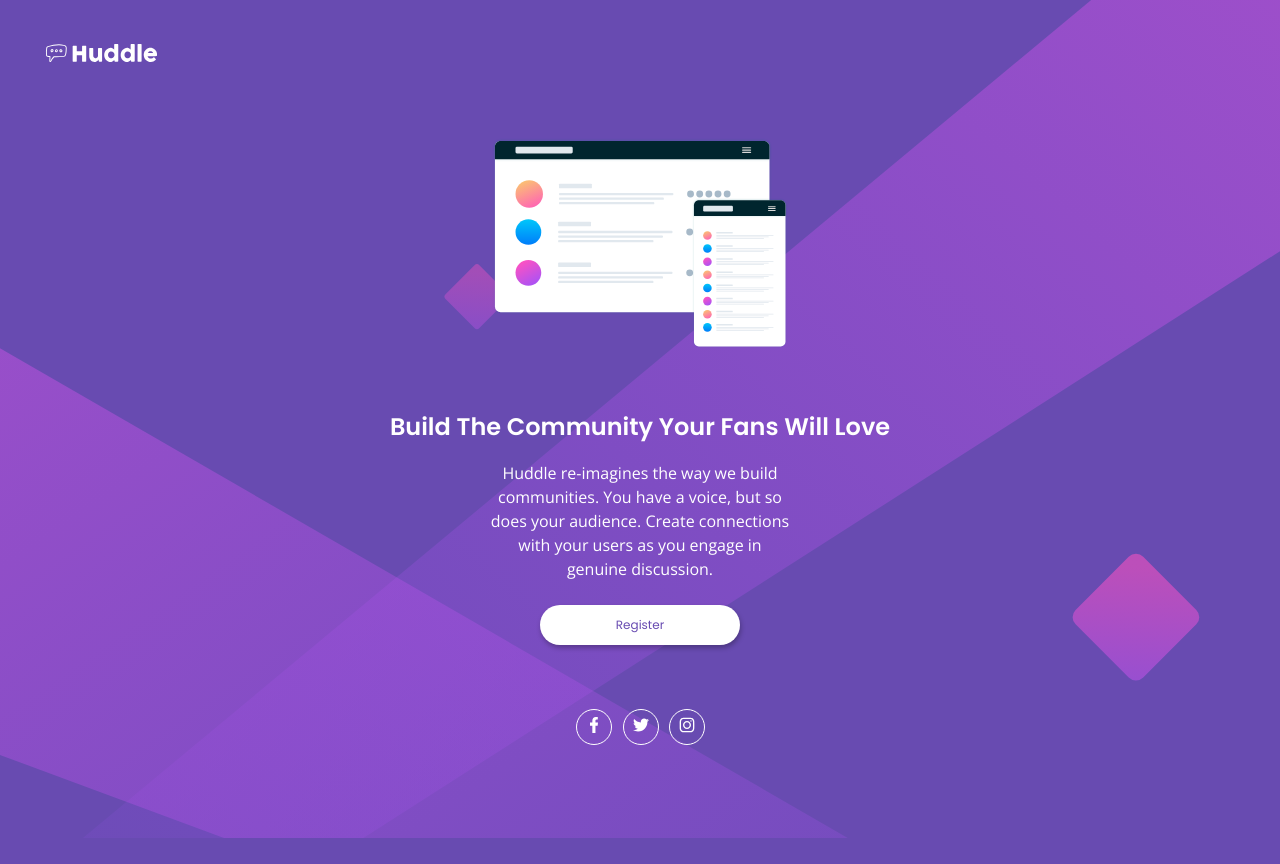
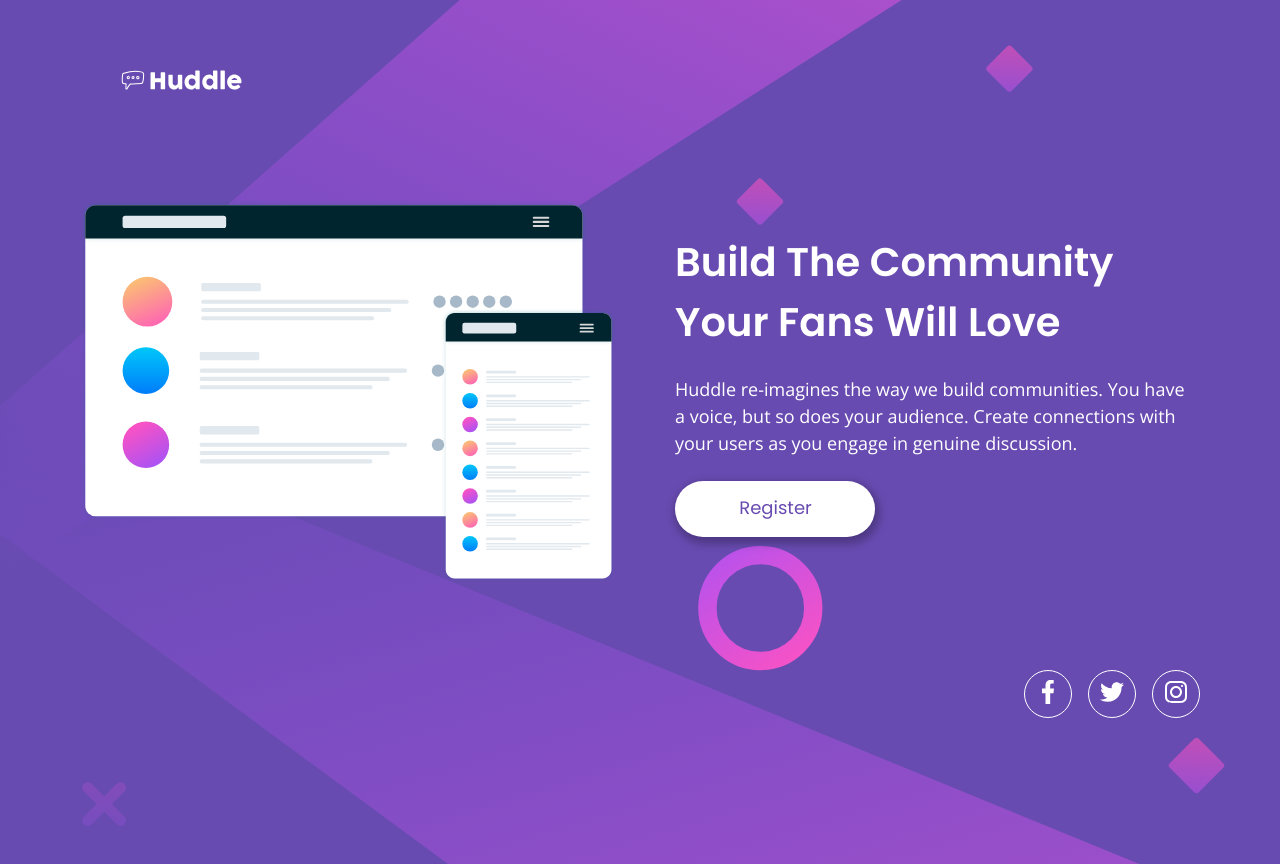
Before and after one commit to AlgoBenderDaily/Huddle-Landing-Page-With-A-Single-Introductory-Section_HTML-CSS, a plain HTML site: page index.html in a window 1280 px wide. Before the commit the page ends 838 px from the top, so only its background shows below. Drawn offline with nearby package versions, Linux system fonts and the light colour scheme.

Commit message:
initial commit

```diff
--- a/main.css
+++ b/main.css
@@ -117,7 +117,7 @@ h1 {
   font: var(--CTA-BUTTON);
   background-color: white;
   color: var(--BUTTON-CLR);
-  padding: 11.29px 75.14px 10.71px 75.86;
+  padding: 11.29px 75.14px 10.71px 75.86px;
   display: grid;
   place-content: center;
   border-radius: 20px;
@@ -151,3 +151,92 @@ h1 {
   width: 36px;
   height: 36px;
 }
+
+/* Desktop */
+@media screen and (min-width: 720px) {
+  /* || GENERAL STYLES */
+  body {
+    background-image: url("./images/bg-desktop.svg");
+    background-position: left center;
+    background-size: auto 100%;
+  }
+
+  /* || HEADER */
+  .header {
+    margin: 64px 0 104px 80px;
+  }
+
+  .header__nav img {
+    width: 200px;
+    height: 32px;
+  }
+
+  /* || MAIN */
+  .main {
+    margin: 0 85px 27px 80px;
+    flex-flow: row;
+    gap: 59px;
+    align-items: flex-start;
+  }
+
+  .main__hero-image img {
+    width: 696px;
+    height: auto;
+  }
+
+  .main__cta {
+    align-items: flex-start;
+    margin-top: 32px;
+  }
+
+  .cta__title {
+    text-align: left;
+    font: 600 40px/60px var(--FF1);
+    width: 487px;
+    height: auto;
+    margin-bottom: 24px;
+  }
+
+  .cta__text {
+    width: 520px;
+    height: auto;
+    text-align: left;
+    font: normal 18px/27px var(--FF2);
+    margin-bottom: 24px;
+  }
+
+  .cta__button {
+    font: normal 18px/27px var(--FF1);
+    padding: 13px 63px 16px 64px;
+    border-radius: 28px;
+    box-shadow: 2px 4px 9px 3px hsla(0, 0%, 0%, 0.2586);
+    width: 200px;
+    height: 56px;
+  }
+
+  .cta__button:hover,
+  .cta__button:focus-visible {
+    background-color: var(--HOVER-BTN);
+    color: white;
+  }
+
+  /* || FOOTER */
+  .footer {
+    margin: 0 80px 449px 0;
+  }
+
+  .footer__socials {
+    justify-content: flex-end;
+    gap: 16px;
+  }
+
+  .socials__icon {
+    width: 48px;
+    height: 48px;
+  }
+
+  .socials__icon svg {
+    width: 24px;
+    height: 24px;
+  }
+}
```
